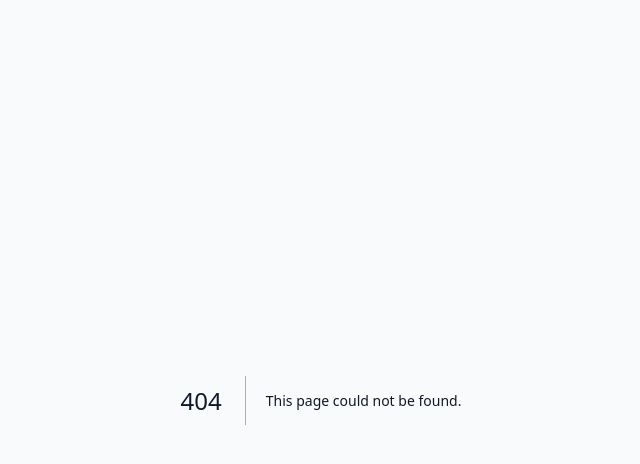
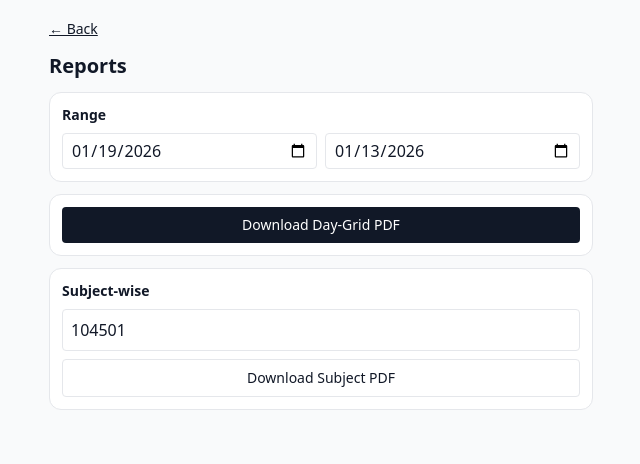
Before and after one commit to try-to-learn-now/Attendence, a Next.js app: page /reports in a window 1280 px wide. Before the commit this address had no page. Shown: the top 464 px of the page, without its empty margins (319-959 px from the left). Built offline with nearby package versions, Linux system fonts and the light colour scheme; no server answers.

Commit message:
Create page.tsx

```diff
--- /dev/null
+++ b/src/app/reports/page.tsx
@@ -0,0 +1,138 @@
+// FILE: src/app/reports/page.tsx
+"use client";
+
+import { useEffect, useState } from "react";
+import jsPDF from "jspdf";
+import { todayISO } from "@/lib/date";
+
+type DayGridRow = {
+  date: string;
+  mode: string;
+  biometricDone: boolean;
+  isHoliday: boolean;
+  subjects: { timeSlot: string; name: string; code: string; status: string | null }[];
+};
+
+function setColorForStatus(doc: jsPDF, status: string | null) {
+  if (status === "PRESENT") doc.setTextColor(0, 128, 0);
+  else if (status === "PRESENT_PROXY") doc.setTextColor(255, 140, 0);
+  else if (status === "PROXY") doc.setTextColor(0, 0, 0);
+  else if (status === "ABSENT") doc.setTextColor(200, 0, 0);
+  else if (status === "NO_CLASS") doc.setTextColor(120, 120, 120);
+  else doc.setTextColor(80, 80, 80);
+}
+
+export default function Reports() {
+  const [from, setFrom] = useState("2026-01-19");
+  const [to, setTo] = useState(todayISO());
+  const [code, setCode] = useState("104501");
+  const [msg, setMsg] = useState("");
+
+  useEffect(() => {
+    fetch("/api/meta", { cache: "no-store" })
+      .then((r) => r.json())
+      .then((j) => setFrom(j.semesterStart || "2026-01-19"))
+      .catch(() => {});
+  }, []);
+
+  async function downloadDayGrid() {
+    setMsg("Generating day-grid…");
+    const r = await fetch(`/api/report/day-grid?from=${from}&to=${to}`, { cache: "no-store" });
+    const j = await r.json();
+    const rows: DayGridRow[] = j.rows;
+
+    const doc = new jsPDF();
+    doc.setFontSize(14);
+    doc.text(`Attendance Day Grid (${j.from} to ${j.to})`, 14, 16);
+    doc.setFontSize(10);
+
+    let y = 26;
+
+    for (const row of rows) {
+      if (y > 270) {
+        doc.addPage();
+        y = 20;
+      }
+
+      doc.setTextColor(0, 0, 0);
+      doc.text(`${row.date} | ${row.mode} | BIO:${row.biometricDone ? "YES" : "NO"} ${row.isHoliday ? "| HOLIDAY" : ""}`, 14, y);
+      y += 6;
+
+      for (const s of row.subjects) {
+        if (y > 280) {
+          doc.addPage();
+          y = 20;
+        }
+        setColorForStatus(doc, s.status);
+        const st = s.status ?? "-";
+        doc.text(`${s.timeSlot}  ${s.name} (${s.code}) = ${st}`, 14, y);
+        y += 5;
+      }
+
+      y += 4;
+    }
+
+    doc.save(`day-grid_${from}_to_${to}.pdf`);
+    setMsg("✅ Downloaded");
+  }
+
+  async function downloadSubjectWise() {
+    setMsg("Generating subject-wise…");
+    const r = await fetch(`/api/report/subject?code=${code}&from=${from}&to=${to}`, { cache: "no-store" });
+    const j = await r.json();
+
+    const doc = new jsPDF();
+    doc.setFontSize(14);
+    doc.text(`Subject Report: ${j.subject?.name || code} (${code})`, 14, 16);
+    doc.setFontSize(10);
+    doc.text(`Teacher: ${j.subject?.teacher || ""}`, 14, 22);
+    doc.text(`Range: ${j.from} to ${j.to}`, 14, 28);
+
+    let y = 38;
+    doc.setTextColor(0, 0, 0);
+    for (const e of j.entries) {
+      if (y > 280) {
+        doc.addPage();
+        y = 20;
+      }
+      doc.text(`${e.date} | ${e.timeSlot} | ${e.status}`, 14, y);
+      y += 6;
+    }
+
+    doc.save(`subject_${code}_${from}_to_${to}.pdf`);
+    setMsg("✅ Downloaded");
+  }
+
+  return (
+    <div className="max-w-xl mx-auto p-4 space-y-3">
+      <a href="/" className="underline text-sm">
+        ← Back
+      </a>
+      <h1 className="text-xl font-bold">Reports</h1>
+
+      <div className="bg-white border rounded-xl p-3 space-y-2">
+        <div className="text-sm font-semibold">Range</div>
+        <div className="flex gap-2">
+          <input type="date" value={from} onChange={(e) => setFrom(e.target.value)} className="border rounded px-2 py-1 w-full" />
+          <input type="date" value={to} onChange={(e) => setTo(e.target.value)} className="border rounded px-2 py-1 w-full" />
+        </div>
+      </div>
+
+      <div className="bg-white border rounded-xl p-3 space-y-2">
+        <button onClick={downloadDayGrid} className="w-full px-3 py-2 rounded bg-gray-900 text-white text-sm">
+          Download Day-Grid PDF
+        </button>
+      </div>
+
+      <div className="bg-white border rounded-xl p-3 space-y-2">
+        <div className="text-sm font-semibold">Subject-wise</div>
+        <input value={code} onChange={(e) => setCode(e.target.value)} className="border rounded px-2 py-2 w-full" placeholder="Subject code e.g. 104501" />
+        <button onClick={downloadSubjectWise} className="w-full px-3 py-2 rounded border text-sm">
+          Download Subject PDF
+        </button>
+      </div>
+
+      <div className="text-xs text-gray-600">{msg}</div>
+    </div>
+  );
+}
```
